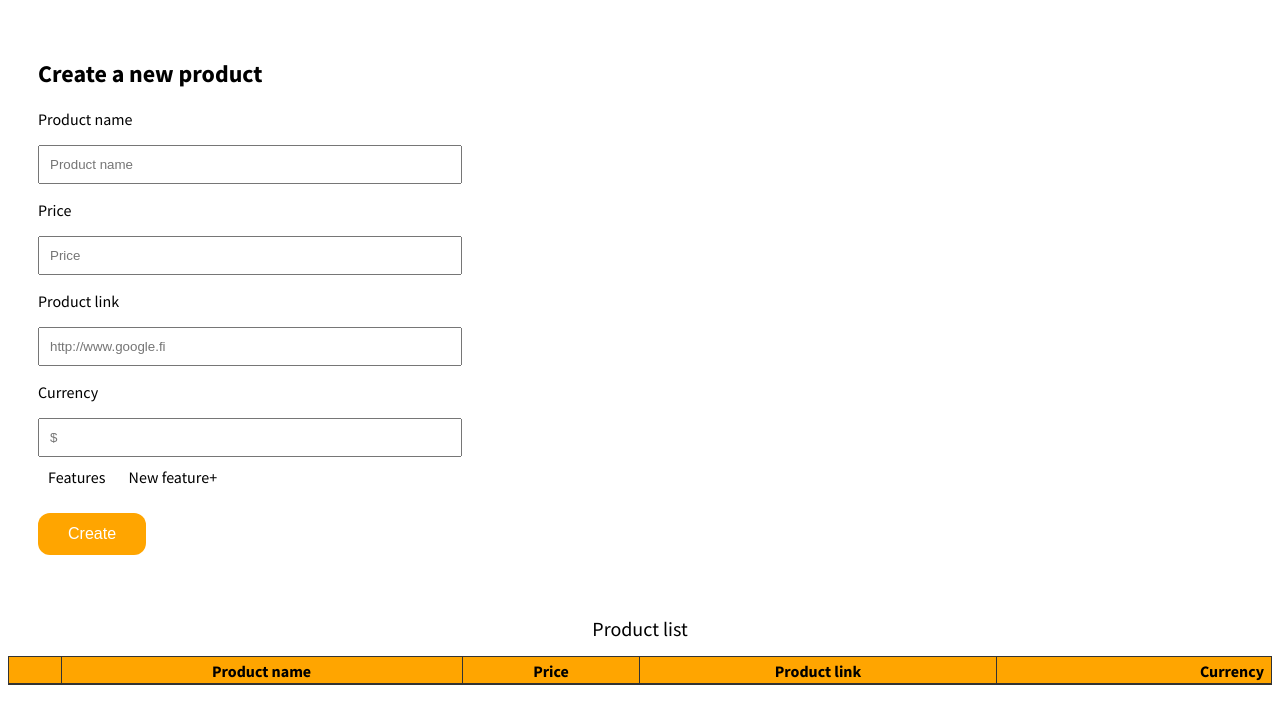
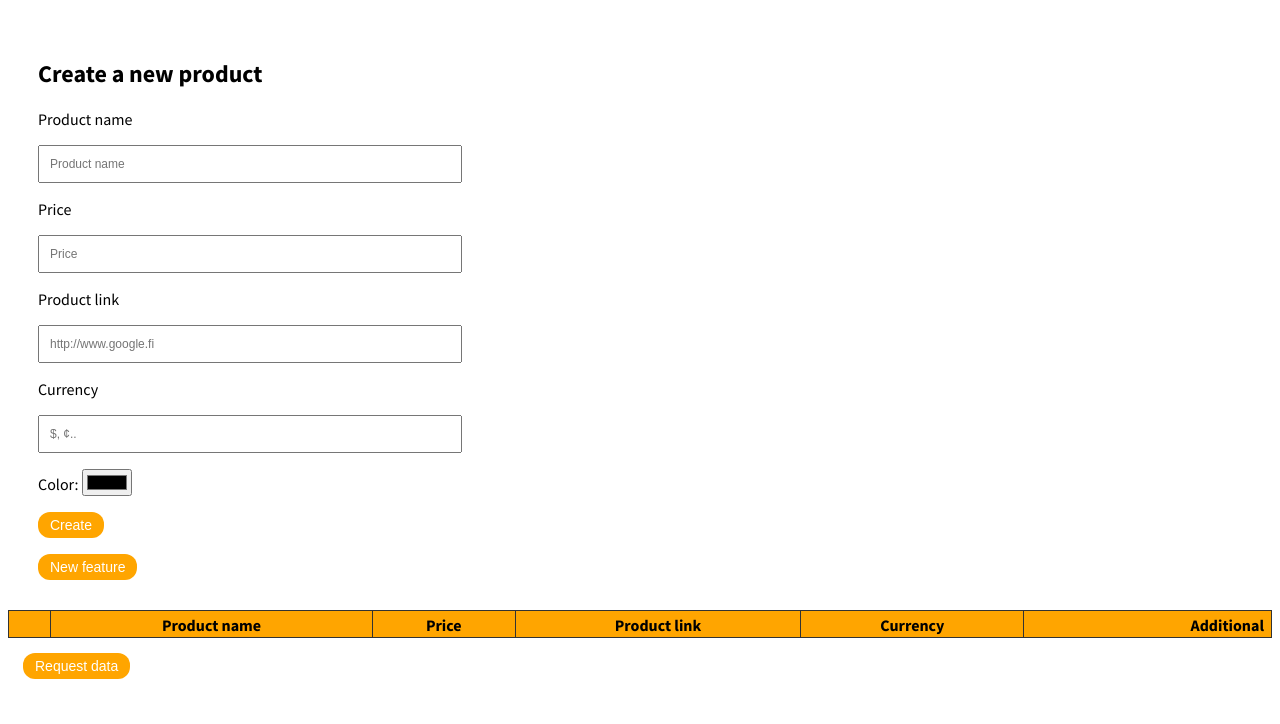
Before and after one commit to pauliinasol/practice, a plain HTML site: page index.html in a window 1280 px wide. Drawn offline with Linux system fonts and the light colour scheme.

Commit message:
second version

```diff
--- a/css/style.css
+++ b/css/style.css
@@ -11,16 +11,20 @@ section {
   padding: 10px;
 }
 
-#button {
+.button {
     background-color: orange;
     border: none;
     color: white;
-    padding: 12px 30px;
+    padding: 5px 12px;
     text-align: center;
     text-decoration: none;
     display: inline-block;
-    font-size: 16px;
+    font-size: 14px;
     border-radius: 12px;
+}
+
+input {
+  font-size: 12px;
 }
 
 a {
@@ -74,7 +78,7 @@ table tfoot tr th:first-child {
 }
 
 table tbody tr td, table tbody tr th, table thead tr th, table thead tr td {
-    border-bottom: 1px solid #333333;
+    border-bottom: 0px solid #333333;
     border-top: 0px;
     border-left: 0px;
     border-right: 1px solid #333333;
--- a/index.html
+++ b/index.html
@@ -11,7 +11,7 @@
   <h1>Create a new product</h1>
 
   <form action="" id="search-form">
-    <div class="movies">
+    <div id="products">
     <p>Product name</p>
     <input id="product-name" name="product-name" type="text" class="searchbox" placeholder="Product name">
     <p>Price</p>
@@ -19,25 +19,30 @@
     <p>Product link</p>
     <input id="product-link" name="product-link" type="text" class="searchbox" placeholder="http://www.google.fi">
     <p>Currency</p>
-    <input id="product-currency" name="product-currency" type="text" class="searchbox" placeholder="$">
+    <input id="product-currency" name="product-currency" type="text" class="searchbox" placeholder="$, ¢..">
+    <p><label for="new-task-color">Color:</label>
+
+     <input id="new-task-color" name="new-task-color" type="color"></p>
 
 
-    <div class="features">
+    <!-- <div class="features">
       <div class="feature"><a href="">Features</a>
     </div>
     <div class="featurenew"><a href="">New feature+</a>
+  </div> -->
+
+      <p><input type="submit" class="button" value="Create" id="button"></p> </form>
+
   </div>
 
-      <p><input type="button" class="button" value="Create" id="button"></p>
-  </form>
-  </div>
+    <button class="button add" id="add-new">New feature</button>
 
 </section>
 
 <div class="products">
   <table id="product-list">
-    <caption>Product list</caption>
     <colgroup>
+        <col />
         <col />
         <col />
         <col />
@@ -51,6 +56,7 @@
             <th scope="col">Price</th>
             <th scope="col">Product link</th>
             <th scope="col">Currency</th>
+            <th scope="col">Additional</th>
         </tr>
     </thead>
     <tbody>
@@ -65,3 +71,7 @@
 
 </body>
 </html>
+
+<button class="button" style="margin: 15px">Request data</button>
+
+<div class="json"></div>
--- a/js/app.js
+++ b/js/app.js
@@ -1,31 +1,53 @@
 console.log('I am ready');
 
 $(document).ready(function() {
-    $('#button').mouseenter(function() {
-        $('#button').fadeTo('fast', 0.5);
+    $('.button').mouseenter(function() {
+        $(this).fadeTo('fast', 0.5);
     });
-    $('#button').mouseleave(function() {
-        $('#button').fadeTo('fast', 1.0);
+    $('.button').mouseleave(function() {
+        $(this).fadeTo('fast', 1.0);
     });
 });
 
 
-    $("#button").click(function() {
-        console.log("Btn Clicked");
+// $(".button").click(function() {
+//     console.log("Btn Clicked");
+//
+// });
+
+$(document).ready(function() {
+    $("#add-new").click(function() {
+        console.log("Adding");
+
+          var newInput = $("<p>Additional info</p><input name='additional-info' type='text' class='searchbox' placeholder='Additional info'>");
+          $('input#product-currency').after(newInput);
+        });
 
     });
 
-      jQuery(document).on('ready', function() {
-          jQuery('form#search-form').bind('submit', function(event){
+
+// Adds new features to the product
+
+$(document).on('ready', function() {
+    $('form#search-form').bind('submit', function(event) {
         event.preventDefault();
 
-              var tbody = jQuery('#product-list > tbody');
+        var tbody = $('#product-list > tbody');
 
         tbody.append('<tr><th scope="row" style="background-color:' + this['new-task-color'].value +
-                  '"><input type="checkbox" /></th><td>' + this['new-task-date'].value +
-                  '</td><td>' + this['new-task-priority'].value + '</td><td>' + this['new-task-name'].value +
-                  '</td><td>' + this['new-task-desc'].value + '</td><td>' + this['new-task-email'].value + '</td></tr>');
+            '"><input type="checkbox" /></th><td>' + this['product-name'].value +
+            '</td><td>' + this['product-price'].value + '</td><td>' + this['product-link'].value +
+            '</td><td>' + this['product-currency'].value + '</td><td>');
 
         return false;
     });
 });
+
+// Creates a table for the form objects
+
+$("form").submit(function(event) {
+    console.log($(this).serializeArray());
+    event.preventDefault();
+});
+
+// Shows the JSON in the console
```
Lines whose indentation alone changed are shown as unchanged.
